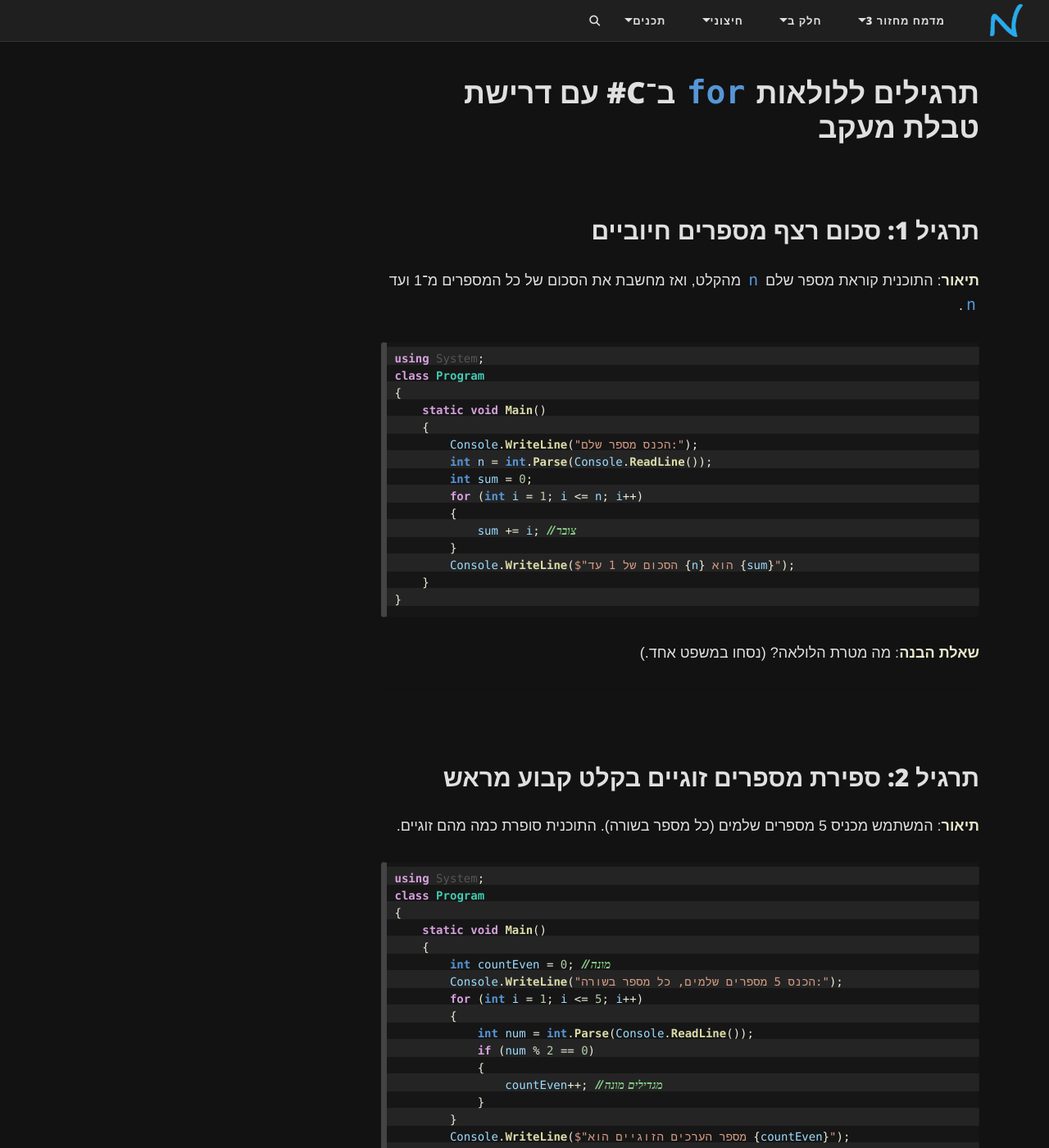
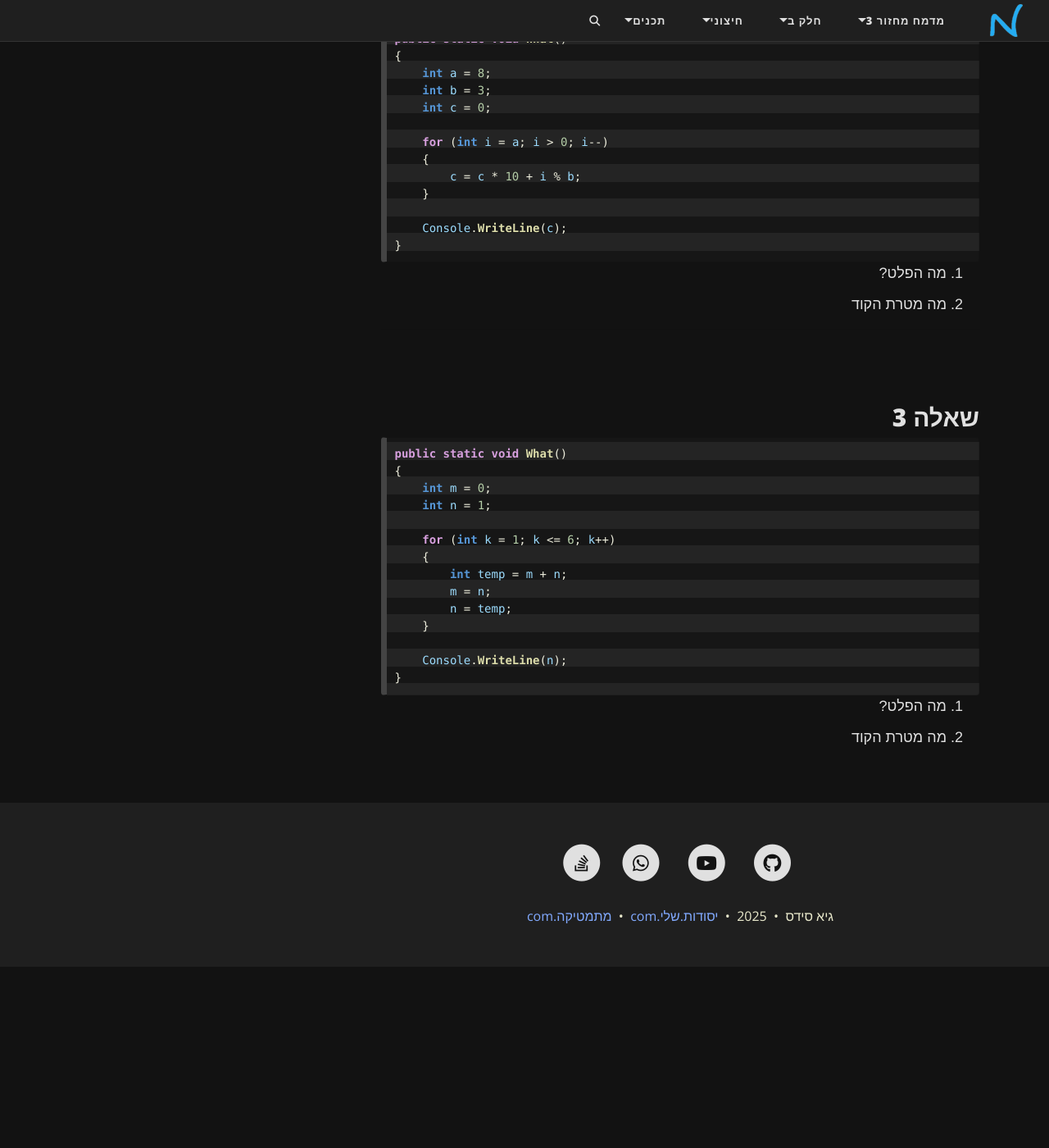
Before and after one commit to 3strategy/BeautifulYesodot, a Jekyll site: the page built from cs/Chapter4Ex4.6.md, in a window 1280 px wide and 1400 px high, scrolled down 351 px. Shown: the whole window at 82% size. Built offline with Jekyll 4.4.1, drawn with Linux system fonts in a browser that asks for light colours; comment, search, counter and statistics services are not loaded; our own code applies the rules of GitHub Pages for plain Markdown files; after the commit the page ends 1530 px from its top, so only the background shows below that; some of the changed text lies outside the part shown.

Commit message:
update the tracking table

````diff
--- a/cs/Chapter4Ex4.6.md
+++ b/cs/Chapter4Ex4.6.md
@@ -14,141 +14,74 @@ lang: he
 
 טבלת מעקב היא טבלה שמפרקת את ריצת התוכנית לצעדים. בכל שורה נרשום את מצב המשתנים אחרי הצעד, את הפעולה שבוצעה, ואת פלט הביניים (אם יש). בסיום ננסח במילים **מה מטרת הלולאה**.
 
-<!-- ### טמפלייט כללי לטבלת מעקב {#trace-template}
+## שאלה 1
 
-העתיקו והדביקו, ומלאו לפי התרגיל (מחקו עמודות שאינן רלוונטיות):
+```csharp
+public static void What()
+{
+    int x = 7;
+    int y = 0;
 
-| צעד | i (מונה) | קלט/num |  n | צובר (sum) | מונה זוגיים (countEven) | פעולה בלולאה | פלט ביניים |
-| --: | -------: | ------: | -: | ---------: | ----------------------: | :----------- | :--------- |
-|   1 |          |         |    |            |                         |              |            |
-|   2 |          |         |    |            |                         |              |            |
-|   3 |          |         |    |            |                         |              |            |
-|   … |          |         |    |            |                         |              |            |
-{: .table-en} -->
+    for (int i = 1; i <= 15; i++)
+    {
+        if (i % x == 0)
+        {
+            y++;
+        }
+    }
 
+    Console.WriteLine(y);
+}
+```
 
-> טיפ: אם יש רק צובר/מונה אחד – השאירו עמודה אחת בלבד (למשל `sum` או `countEven`).
+1. מה הפלט?
+2. מה מטרת הקוד
 
 ---
 
-# תרגילים ללולאות `for` ב־C# עם דרישת טבלת מעקב
+## שאלה 2
 
-## תרגיל 1: סכום רצף מספרים חיוביים {#ex1}
-
-**תיאור**: התוכנית קוראת מספר שלם `n` מהקלט, ואז מחשבת את הסכום של כל המספרים מ־1 ועד `n`.
 
 ```csharp
-using System;
-class Program
+public static void What()
 {
-    static void Main()
+    int a = 8;
+    int b = 3;
+    int c = 0;
+
+    for (int i = a; i > 0; i--)
     {
-        Console.WriteLine("הכנס מספר שלם:");
-        int n = int.Parse(Console.ReadLine());
-        int sum = 0;
-        for (int i = 1; i <= n; i++)
-        {
-            sum += i; // צובר
-        }
-        Console.WriteLine($"הסכום של 1 עד {n} הוא {sum}");
+        c = c * 10 + i % b;
     }
+
+    Console.WriteLine(c);
 }
 ```
-<!--
-**טמפלייט טבלת מעקב (ממוקד לתרגיל):**
 
-| צעד |  i |  n | sum (לפני→אחרי) | פעולה      |
-| --: | -: | -: | --------------: | :--------- |
-|   1 |  1 |  n |           0 → 1 | `sum += 1` |
-|   2 |  2 |  n |           1 → 3 | `sum += 2` |
-|   3 |  3 |  n |           3 → 6 | `sum += 3` |
-|   … |  … |  n |               … | …          |
-| סוף |  n |  n |     … → **sum** | הדפסה      |
-{: .table-en} -->
-
-**שאלת הבנה**: מה מטרת הלולאה? (נסחו במשפט אחד.)
+1. מה הפלט?
+2. מה מטרת הקוד
 
 ---
 
-## תרגיל 2: ספירת מספרים זוגיים בקלט קבוע מראש {#ex2}
-
-**תיאור**: המשתמש מכניס 5 מספרים שלמים (כל מספר בשורה). התוכנית סופרת כמה מהם זוגיים.
+## שאלה 3
 
 ```csharp
-using System;
-class Program
+public static void What()
 {
-    static void Main()
+    int m = 0;
+    int n = 1;
+
+    for (int k = 1; k <= 6; k++)
     {
-        int countEven = 0; // מונה
-        Console.WriteLine("הכנס 5 מספרים שלמים, כל מספר בשורה:");
-        for (int i = 1; i <= 5; i++)
-        {
-            int num = int.Parse(Console.ReadLine());
-            if (num % 2 == 0)
-            {
-                countEven++; // מגדילים מונה
-            }
-        }
-        Console.WriteLine($"מספר הערכים הזוגיים הוא {countEven}");
+        int temp = m + n;
+        m = n;
+        n = temp;
     }
+
+    Console.WriteLine(n);
 }
 ```
 
-<!-- **טמפלייט טבלת מעקב (ממוקד לתרגיל):**
 
-| צעד |  i | num (קלט) | num % 2 == 0? | countEven (לפני→אחרי) | פעולה            |
-| --: | -: | --------: | :-----------: | --------------------: | :--------------- |
-|   1 |  1 |           |               |                   0 → | `if` לפי הזוגיות |
-|   2 |  2 |           |               |                     → |                  |
-|   3 |  3 |           |               |                     → |                  |
-|   4 |  4 |           |               |                     → |                  |
-|   5 |  5 |           |               |       → **countEven** | הדפסה            |
-{: .table-en} -->
-
-**שאלת הבנה**: האם הלולאה הייתה משתנה אם היינו קוראים 10 מספרים? מה משתנה בקוד?
-
----
-
-## תרגיל 3: הדפסת כוכביות לפי כמות {#ex3}
-
-**תיאור**: התוכנית קוראת `n` ומדפיסה שורה עם `n` כוכביות ללא רווחים.
-
-```csharp
-using System;
-class Program
-{
-    static void Main()
-    {
-        Console.WriteLine("הכנס מספר עבור כמות כוכביות:");
-        int n = int.Parse(Console.ReadLine());
-        for (int i = 1; i <= n; i++)
-        {
-            Console.Write("*");
-        }
-        Console.WriteLine(); // ירידת שורה
-    }
-}
-```
-
-<!-- **טמפלייט טבלת מעקב (ממוקד לתרגיל):**
-
-| צעד |  i |  n | פלט מצטבר          |
-| --: | -: | -: | :----------------- |
-|   1 |  1 |  n | `*`                |
-|   2 |  2 |  n | `**`               |
-|   3 |  3 |  n | `***`              |
-|   … |  … |  n | …                  |
-| סוף |  n |  n | `*****…(n פעמים)…` |
-{: .table-en} -->
-
-**שאלת הבנה**: אם נחליף את התנאי ל־`i < n` – כמה כוכביות יודפסו?
-
----
-
-## הערות כלליות לכתיבת טבלת מעקב טובה
-
-* הקפידו על **עמודות קבועות** לאורך כל הטבלה.
-* סמנו חישובי "לפני→אחרי" בעמודות של צובר/מונה.
-* כאשר אין פלט ביניים, השאירו את עמודת הפלט ריקה עד השורה האחרונה.
-* בסיום כל תרגיל, כתבו משפט מסכם: **מה מטרת הלולאה**.
+1. מה הפלט?
+2. מה מטרת הקוד
````
